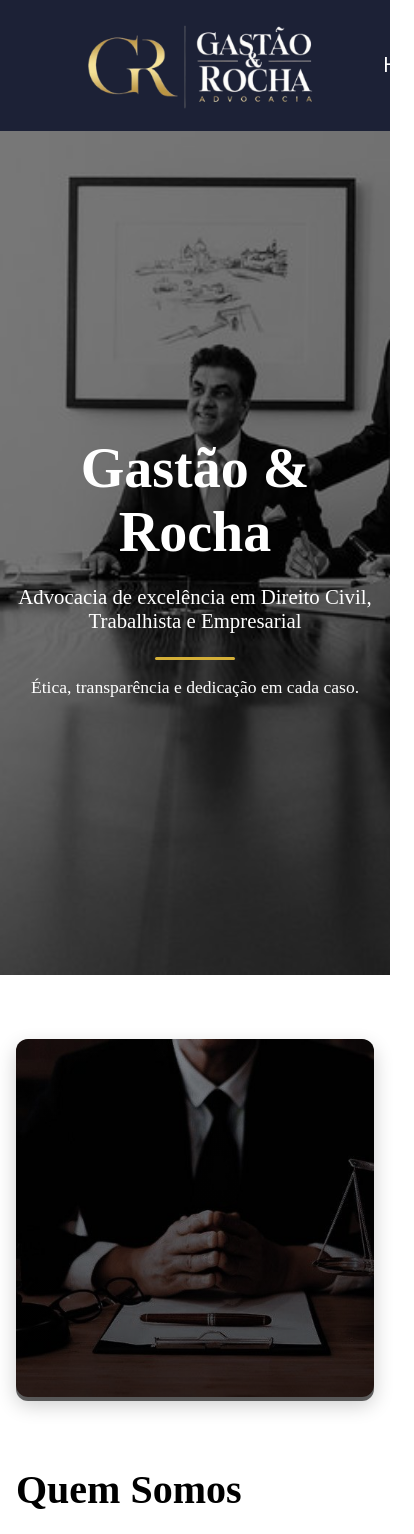
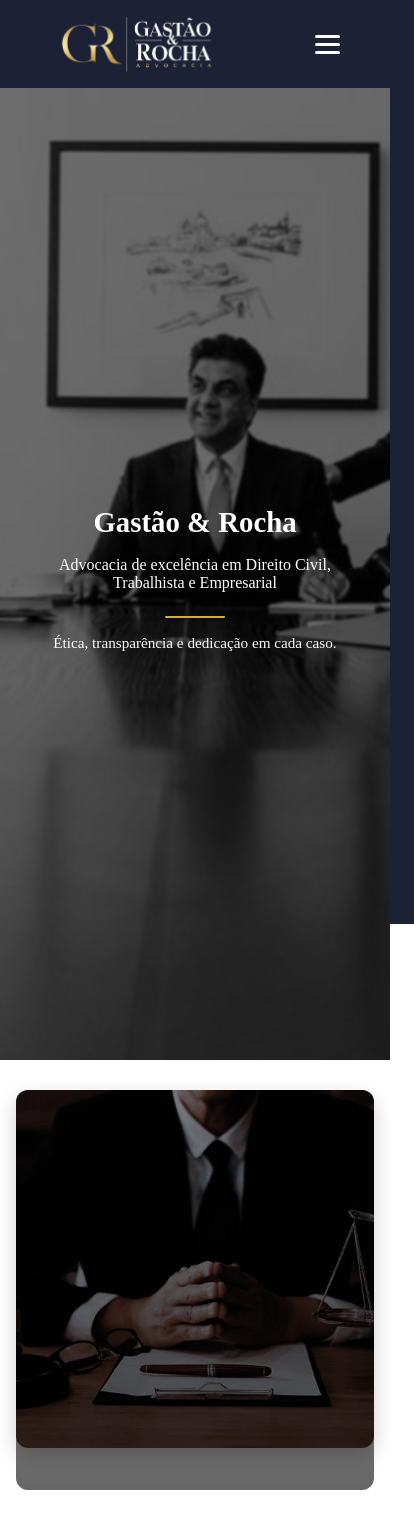
Before and after one commit to Miguel4guiar/Gastao-Rocha, a React (Create React App) app: page / in a window 390 px wide. Shown: the top 1534 px of the page, 414 px wide, since content can reach past the window. Built offline with nearby package versions, Linux system fonts and the light colour scheme.

Commit message:
responsividade das sections, quase finalizadas

```diff
--- a/src/components/Navbar.css
+++ b/src/components/Navbar.css
@@ -1,34 +1,95 @@
+/* Navbar padrão */
 .navbar{
     background-color: #1c2136;
-    overflow: hidden;
     padding: 0px 50px;
     display: flex;
     justify-content: space-between;
     align-items: center;
+    position: relative;
+}
 
-}
 .logo-image{
     height: 15vh;
     width: auto;
     border-radius: 8px;
-    margin-left: 20px;
+    transition: height 0.3s ease;
+}
 
-}
 .navbar-links{
     list-style-type: none;
-    margin: 0;
-
-    padding-right: 80px;
     display: flex;
     gap: 40px;
+}
 
-}
 .navbar-links li a{
     color: white;
     text-decoration: none;
     font-size: 20px;
     transition: color 0.3s ease;
 }
+
 .navbar-links li a:hover{
     color: #FBD751;
 }
+
+/* Hamburger menu */
+.hamburger{
+    display: none;
+    flex-direction: column;
+    cursor: pointer;
+    gap: 5px;
+}
+
+.hamburger span{
+    height: 3px;
+    width: 25px;
+    background: white;
+    border-radius: 5px;
+    transition: all 0.3s ease;
+}
+
+/* Transformações do hambúrguer quando aberto */
+.hamburger.toggle span:nth-child(1){
+    transform: rotate(45deg) translate(5px, 5px);
+}
+.hamburger.toggle span:nth-child(2){
+    opacity: 0;
+}
+.hamburger.toggle span:nth-child(3){
+    transform: rotate(-45deg) translate(5px, -5px);
+}
+
+/* Responsividade */
+@media (max-width: 768px) {
+    .logo-image{
+        height: 10vh; /* diminui o logo em telas menores */
+    }
+
+    .navbar-links{
+        position: fixed; /* agora fixo na tela */
+        top: 0;
+        right: 0;
+        height: 100vh;
+        width: 60%; /* ocupa 60% da tela */
+        max-width: 200px; /* limite máximo */
+        background-color: #1c2136;
+        flex-direction: column;
+        text-align: center;
+        padding-top: 80px;
+        transform: translateX(100%);
+        transition: transform 0.3s ease-in-out;
+        z-index: 1000; /* garante que fique sobre o conteúdo */
+    }
+
+    .navbar-links.active{
+        transform: translateX(0);
+    }
+
+    .hamburger{
+        display: flex;
+    }
+
+    .navbar-links li{
+        margin: 20px 0;
+    }
+}
--- a/src/components/Navbar.js
+++ b/src/components/Navbar.js
@@ -1,21 +1,34 @@
-import React from 'react';
+import React, { useState } from 'react';
 import './Navbar.css';
 import logo from './logoNav2.png';
 
+function Navbar() {
+  const [isOpen, setIsOpen] = useState(false);
 
-function Navbar() {
+  const toggleMenu = () => {
+    setIsOpen(!isOpen);
+  };
+
   return (
- <nav className="navbar">
-        <div className="navbar-logo">
-          <img src={logo} alt="Logo" className="logo-image" />
-        </div>
-        <ul className="navbar-links">
-          <li><a href="#home">Home</a></li>
-          <li><a href="#about">Sobre</a></li>
-          <li><a href="#services">Serviços</a></li>
-          <li><a href="#contact">contato</a></li>
-        </ul>
-      </nav>
+    <nav className="navbar">
+      <div className="navbar-logo">
+        <img src={logo} alt="Logo" className="logo-image" />
+      </div>
+
+      <div className={`navbar-links ${isOpen ? 'active' : ''}`}>
+        <li><a href="#home" onClick={() => setIsOpen(false)}>Home</a></li>
+        <li><a href="#about" onClick={() => setIsOpen(false)}>Sobre</a></li>
+        <li><a href="#services" onClick={() => setIsOpen(false)}>Serviços</a></li>
+        <li><a href="#contact" onClick={() => setIsOpen(false)}>Contato</a></li>
+      </div>
+
+      <div className={`hamburger ${isOpen ? 'toggle' : ''}`} onClick={toggleMenu}>
+        <span></span>
+        <span></span>
+        <span></span>
+      </div>
+    </nav>
   );
 }
+
 export default Navbar;
--- a/src/components/Servicos.css
+++ b/src/components/Servicos.css
@@ -1,15 +1,15 @@
 /* ====== Estilos gerais ====== */
 .servicos {
   padding: 60px 20px;
-  background-color: #fafafa;          /* cor de fundo clara */
+  background-color: #fafafa; /* cor de fundo clara */
   text-align: center;
   font-family: 'Segoe UI', Tahoma, sans-serif;
-  height: 100vh;
+  min-height: 100vh; /* garante altura mínima da tela */
 }
 
 .servicos h1 {
   font-size: 2.5rem;
-  color: #1c2136;                     /* azul escuro */
+  color: #1c2136; /* azul escuro */
   margin-bottom: 10px;
 }
 
@@ -39,7 +39,7 @@
 
 .card h2 {
   font-size: 1.4rem;
-color: #c8a54e;
+  color: #c8a54e;
   margin-bottom: 10px;
 }
 
@@ -55,11 +55,53 @@ color: #c8a54e;
 }
 
 /* ====== Responsividade ====== */
-@media (max-width: 600px) {
+
+/* Tablets grandes */
+@media (max-width: 992px) {
+  .servicos h1 {
+    font-size: 2.2rem;
+  }
+  .servicos p {
+    font-size: 1.05rem;
+  }
+  .cards {
+    gap: 20px;
+  }
+}
+
+/* Tablets médios / pequenos */
+@media (max-width: 768px) {
   .servicos h1 {
     font-size: 2rem;
   }
   .servicos p {
     font-size: 1rem;
   }
+  .cards {
+    grid-template-columns: repeat(auto-fit, minmax(200px, 1fr));
+    gap: 15px;
+  }
+  .card {
+    padding: 20px 15px;
+  }
 }
+
+/* Celulares */
+@media (max-width: 480px) {
+  .servicos {
+    padding: 40px 15px;
+  }
+  .servicos h1 {
+    font-size: 1.7rem;
+  }
+  .servicos p {
+    font-size: 0.95rem;
+  }
+  .card {
+    padding: 15px 10px;
+  }
+  .cards {
+    grid-template-columns: 1fr; /* um card por linha para telas pequenas */
+    gap: 12px;
+  }
+}
--- a/src/components/home.css
+++ b/src/components/home.css
@@ -1,29 +1,33 @@
-.home{
-    background-color: #FAF8F5;
-    height: 100vh;
+:root {
+  --vh: 100%; /* será atualizado via JS */
 }
-/* ====== Home geral ====== */
+
 .home {
+  background-color: #FAF8F5;
+  min-height: 100vh;
   font-family: 'Playfair Display', serif;
+  overflow-x: hidden;
 }
 
 /* ====== Hero ====== */
 .hero {
-  height: 100vh;
-  background: url('../assets/Image/equipe.jpg') center/cover no-repeat;
+  height: calc(var(--vh, 1vh) * 100); /* usa altura real da viewport */
+  background: url('../assets/Image/equipe.jpg') center center/cover no-repeat;
   position: relative;
   display: flex;
   align-items: center;
   justify-content: center;
   text-align: center;
   color: white;
+  overflow: hidden;
 }
 
 .hero::before {
   content: '';
   position: absolute;
   inset: 0;
-  background: rgba(0,0,0,0.5);
+  background: rgba(0, 0, 0, 0.55);
+  backdrop-filter: blur(1px);
 }
 
 .hero-content {
@@ -31,17 +35,24 @@
   z-index: 1;
   max-width: 800px;
   padding: 0 1rem;
+  opacity: 0;
+  transform: translateY(30px);
+  animation: fadeSlideIn 1.2s ease-out forwards;
 }
 
 .hero h1 {
   font-size: 3.5rem;
   margin-bottom: 1rem;
+  animation: fadeInText 1.5s ease-in-out forwards;
 }
 
 .subtitle {
   font-size: 1.3rem;
   font-weight: 300;
   margin-bottom: 1.5rem;
+  opacity: 0;
+  animation: fadeInText 2s ease-in-out forwards;
+  animation-delay: 0.4s;
 }
 
 .divider {
@@ -50,9 +61,113 @@
   background: #D4AF37; /* dourado */
   margin: 1rem auto;
   border-radius: 2px;
+  opacity: 0;
+  animation: fadeInText 2.2s ease-in-out forwards;
+  animation-delay: 0.6s;
 }
 
 .tagline {
   font-size: 1.1rem;
   font-weight: 400;
+  opacity: 0;
+  animation: fadeInText 2.5s ease-in-out forwards;
+  animation-delay: 0.8s;
 }
+
+/* ====== Animações ====== */
+@keyframes fadeSlideIn {
+  from {
+    opacity: 0;
+    transform: translateY(30px);
+  }
+  to {
+    opacity: 1;
+    transform: translateY(0);
+  }
+}
+
+@keyframes fadeInText {
+  from {
+    opacity: 0;
+    transform: translateY(15px);
+  }
+  to {
+    opacity: 1;
+    transform: translateY(0);
+  }
+}
+
+/* ====== Responsividade ====== */
+@media (min-width: 1200px) {
+  .hero h1 {
+    font-size: 4rem;
+  }
+  .subtitle {
+    font-size: 1.5rem;
+  }
+  .tagline {
+    font-size: 1.2rem;
+  }
+}
+
+@media (max-width: 992px) {
+  .hero {
+    padding: 2rem;
+    background-position: center top;
+  }
+
+  .hero h1 {
+    font-size: 2.8rem;
+  }
+
+  .subtitle {
+    font-size: 1.2rem;
+  }
+}
+
+@media (max-width: 768px) {
+  .hero {
+    padding: 4rem 1rem;
+    background-position: top;
+  }
+
+  .hero h1 {
+    font-size: 2.2rem;
+    line-height: 1.2;
+  }
+
+  .subtitle {
+    font-size: 1.1rem;
+  }
+
+  .divider {
+    width: 60px;
+    height: 2px;
+  }
+
+  .tagline {
+    font-size: 1rem;
+  }
+}
+
+@media (max-width: 480px) {
+  .hero h1 {
+    font-size: 1.8rem;
+  }
+
+  .subtitle {
+    font-size: 1rem;
+  }
+
+  .tagline {
+    font-size: 0.95rem;
+  }
+
+  .hero-content {
+    padding: 0 0.5rem;
+  }
+
+  .hero {
+    background-position: top center;
+  }
+}
--- a/src/components/home.js
+++ b/src/components/home.js
@@ -1,13 +1,25 @@
-import React from 'react';
+import React, { useEffect } from 'react';
 import './home.css';
 
+function Home() {
+  // Ajusta o cálculo da altura visível no mobile
+  useEffect(() => {
+    const ajustarAlturaVH = () => {
+      const vh = window.innerHeight * 0.01;
+      document.documentElement.style.setProperty('--vh', `${vh}px`);
+    };
 
+    ajustarAlturaVH();
+    window.addEventListener('resize', ajustarAlturaVH);
 
+    return () => {
+      window.removeEventListener('resize', ajustarAlturaVH);
+    };
+  }, []);
 
-function Home() {
   return (
-    <div className='home' id='home'>
-        <div className="hero">
+    <div className="home" id="home">
+      <div className="hero">
         <div className="hero-content">
           <h1>Gastão & Rocha</h1>
           <p className="subtitle">
@@ -19,9 +31,8 @@ function Home() {
           </p>
         </div>
       </div>
-
-
     </div>
   );
 }
+
 export default Home;
--- a/src/components/sobre.css
+++ b/src/components/sobre.css
@@ -1,22 +1,28 @@
-/* ====== Mini-apresentação ====== */
-#sobre{
+/* Container principal */
+#sobre {
     background-color: #FAF8F5;
-    height: 100vh;
+    min-height: 100vh; /* melhor que height fixa */
+    padding: 2rem 1rem; /* dá respiro nas telas pequenas */
 }
+
+/* Flex container */
 .about {
     display: flex;
     flex-wrap: wrap;
     align-items: center;
     max-width: 1100px;
-  margin: 4rem auto;
+    margin: 0 auto;
     gap: 2rem;
     position: relative;
     padding: 0 1rem;
 }
 
+/* Imagem */
 .about-image {
     flex: 1 1 400px;
     position: relative;
+    min-width: 300px;
+    margin-top: 30px;
 }
 
 .about-image img {
@@ -24,6 +30,7 @@
     border-radius: 12px;
     object-fit: cover;
     box-shadow: 0 8px 20px rgba(0,0,0,0.2);
+
 }
 
 .about-image .overlay {
@@ -33,19 +40,50 @@
     border-radius: 12px;
 }
 
+/* Texto */
 .about-text {
     flex: 1 1 400px;
+    min-width: 280px;
 }
 
 .about-text h2 {
-  font-size: 2.5rem;
+    font-size: 2.2rem; /* levemente menor em mobile */
     margin-bottom: 1rem;
     font-family: 'Playfair Display', serif;
 }
 
 .about-text p {
-  font-size: 1.1rem;
+    font-size: 1rem;
     color: #333;
     line-height: 1.6;
+}
 
+/* ===== Responsividade ===== */
+@media (max-width: 900px) {
+    .about {
+        flex-direction: column;
+        text-align: center;
     }
+
+    .about-text h2 {
+        font-size: 2rem;
+    }
+
+    .about-text p {
+        font-size: 0.95rem;
+    }
+}
+
+@media (max-width: 500px) {
+    .about-text h2 {
+        font-size: 1.8rem;
+    }
+
+    .about-text p {
+        font-size: 0.9rem;
+    }
+
+    .about-image {
+        min-width: 100%;
+    }
+}
```
Also changed, not shown: src/components/Contato.css (+118 -10 lines). Lines whose indentation alone changed are shown as unchanged.
